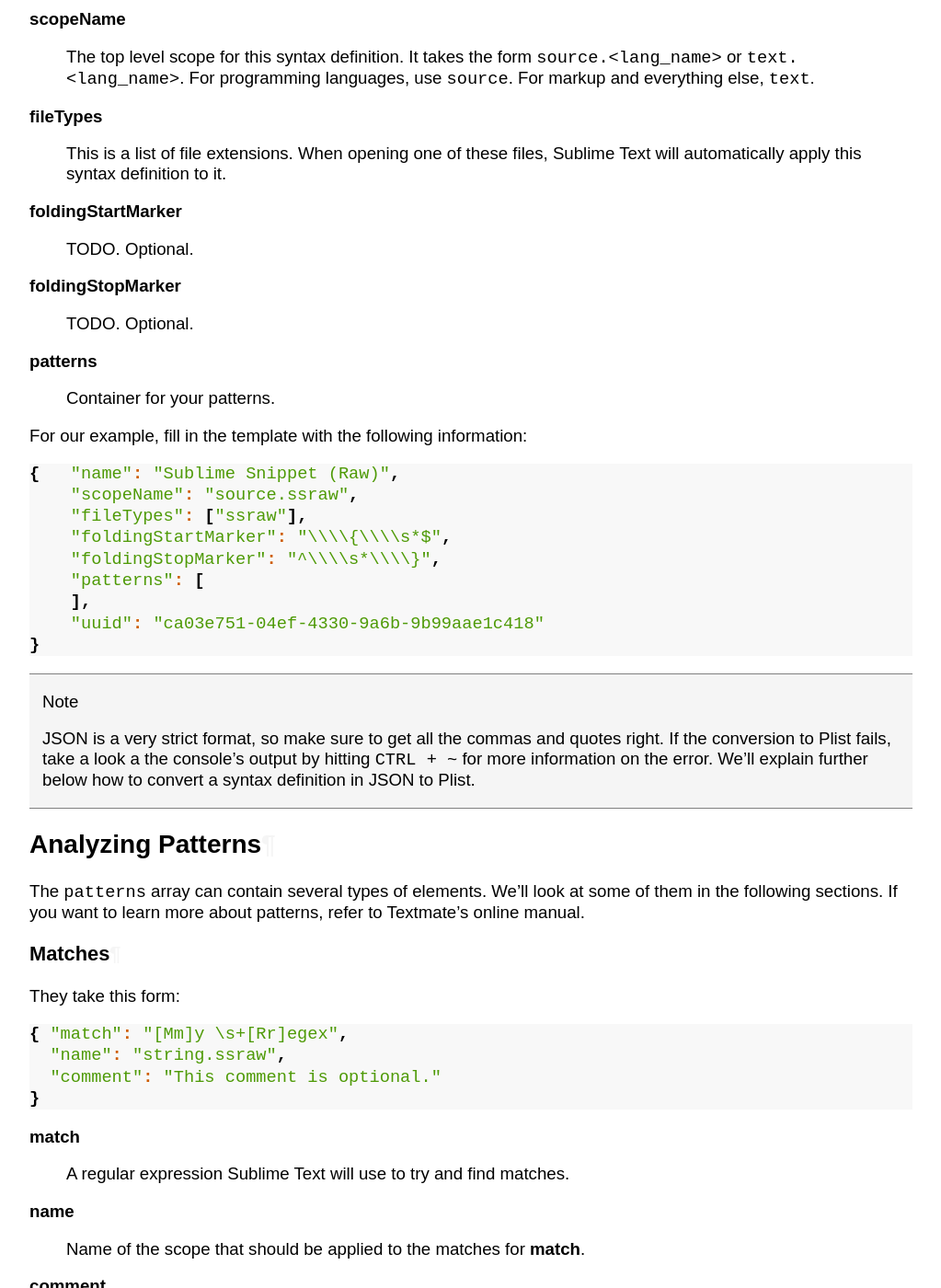
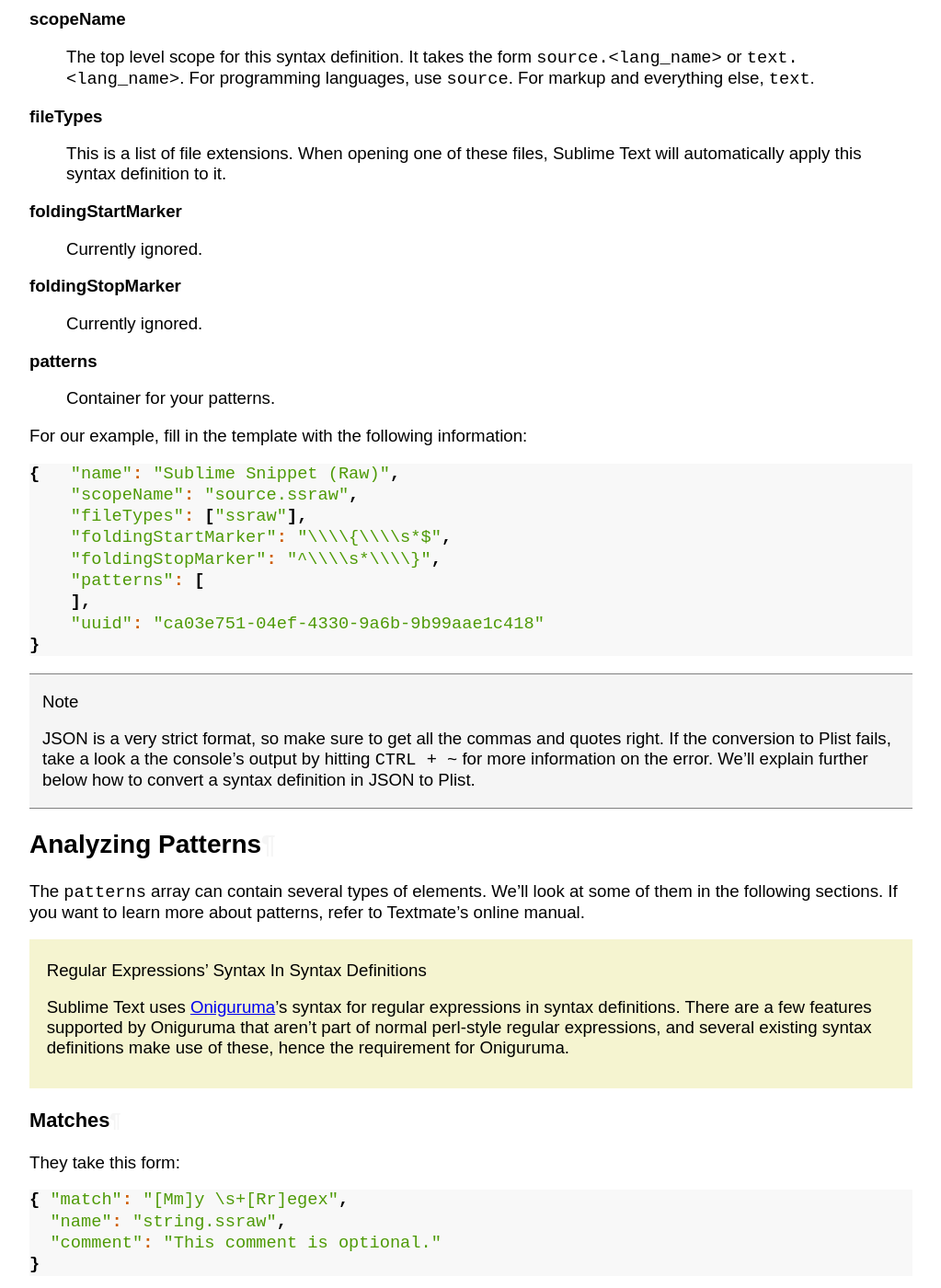
Before and after one commit to guillermooo/sublime-undocs, a Sphinx documentation site: the page built from source/extensibility/syntaxdefs.rst, in a window 1280 px wide and 1400 px high, scrolled down 3834 px. Shown: the whole window at 92% size, without its empty margins (128-1151 px from the left). Built offline with Sphinx 7.4.7, drawn with Linux system fonts in a browser that asks for light colours; some of the changed text lies outside the part shown.

Commit message:
Minor improvements.
--HG--
rename : source/extensibility/grammars.rst => source/extensibility/syntaxdefs.rst

```diff
--- a/source/extensibility/extensibility.rst
+++ b/source/extensibility/extensibility.rst
@@ -8,4 +8,4 @@
 
     macros
     snippets
-    grammars
+    syntaxdefs
--- a/source/extensibility/grammars.rst
+++ b/source/extensibility/syntaxdefs.rst
@@ -198,10 +198,10 @@
     Text will automatically apply this syntax definition to it.
 
 **foldingStartMarker**
-    TODO. Optional.
+    Currently ignored.
 
 **foldingStopMarker**
-    TODO. Optional.
+    Currently ignored.
 
 **patterns**
     Container for your patterns.
@@ -230,6 +230,16 @@
 The ``patterns`` array can contain several types of elements. We'll look at some
 of them in the following sections. If you want to learn more about patterns,
 refer to Textmate's online manual.
+
+
+.. sidebar:: Regular Expressions' Syntax In Syntax Definitions
+
+  Sublime Text uses Oniguruma_'s syntax for regular expressions in syntax definitions.
+  There are a few features supported by Oniguruma that aren't part of normal perl-style
+  regular expressions, and several existing syntax definitions make use of these,
+  hence the requirement for Oniguruma.
+
+  .. _Oniguruma: http://www.geocities.jp/kosako3/oniguruma/doc/RE.txt
 
 Matches
 -------
@@ -457,8 +467,8 @@
 We've seen further above that tab stops can be nested. In order to account for
 this, we need to recursively style nested tab stops. That's what the ``include``
 rule does when furnished the ``$self`` value: it recursively applies our entire
-grammar to the portion of text contained in our begin-end rule, excluding the
-text consumed by both ``begin`` and ``end``.
+syntax definition to the portion of text contained in our begin-end rule, excluding
+the text consumed by both ``begin`` and ``end``.
 
 Remember that matched text is consumed and is excluded from the next match
 attempt.
```
